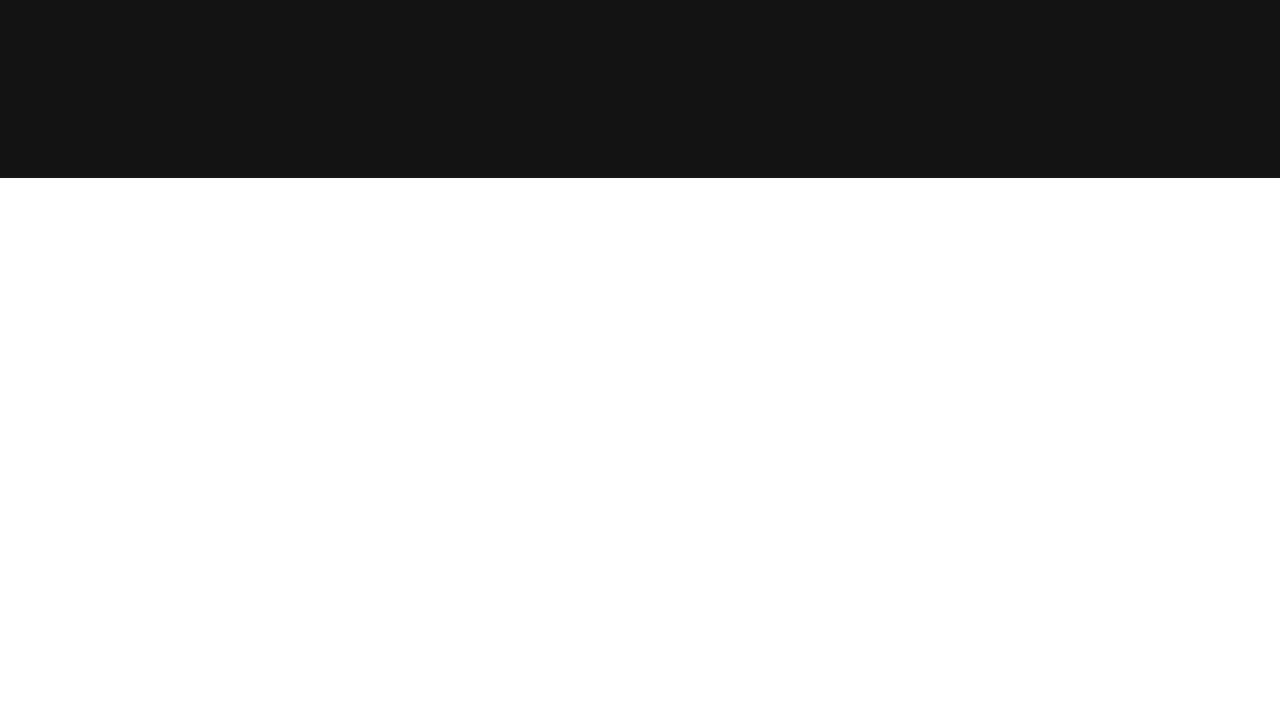
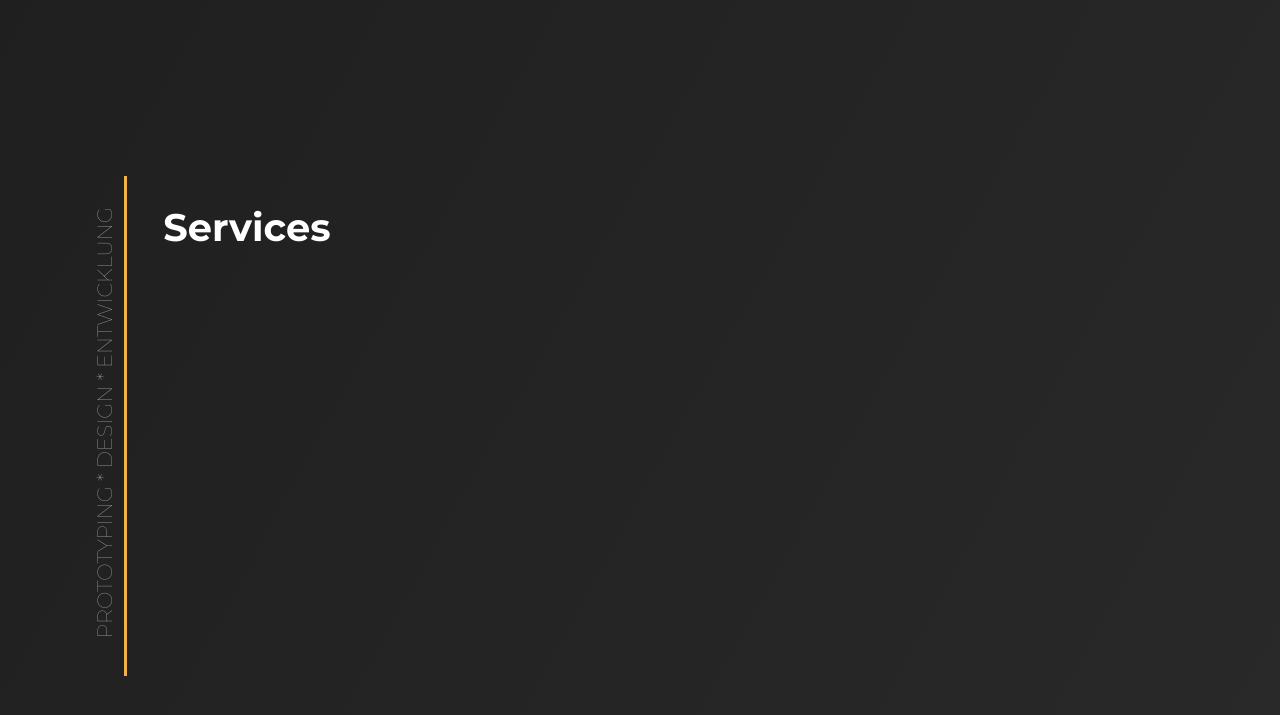
Before and after one commit to CarstenJung/Freelance-Portfolio-2021, a website built with Parcel: page src/index.html in a window 1280 px wide. Shown: the part 739-1454 px from the top of the page. Before the commit the page ends 917 px from the top, so only its background shows below. Built offline with nearby package versions, Linux system fonts and the light colour scheme.

Commit message:
start section2

```diff
--- a/src/index.html
+++ b/src/index.html
@@ -34,15 +34,15 @@
             <div class="officeFlexContainer">
                 <h1>PROJEKTE</h1>
                 <a href="https://kreatifabrik.de" target="_blank">
-                    <img class="menuProjectsSlider" id="menuProjectsItem1"
-                        src="/src/assets/portfolio/kreatiLogo.png" alt="Logo KreatiFabrik"/>
+                    <img class="menuProjectsSlider" id="menuProjectsItem1" src="/src/assets/portfolio/kreatiLogo.png"
+                        alt="Logo KreatiFabrik" />
                 </a>
                 <a href="https://petersen-vs.de" target="_blank">
-                    <img class="menuProjectsSlider" id="menuProjectsItem2"
-                        src="/src/assets/portfolio/petersenLogo.png" alt="Logo Petersen"/></a>
+                    <img class="menuProjectsSlider" id="menuProjectsItem2" src="/src/assets/portfolio/petersenLogo.png"
+                        alt="Logo Petersen" /></a>
                 <a href="https://kurse.goodgrade.de" target="_blank">
-                    <img class="menuProjectsSlider" id="menuProjectsItem3"
-                        src="/src/assets/portfolio/goodgrade.png" alt="Logo Goodgrade"/></a>
+                    <img class="menuProjectsSlider" id="menuProjectsItem3" src="/src/assets/portfolio/goodgrade.png"
+                        alt="Logo Goodgrade" /></a>
             </div>
         </div>
     </div>
@@ -84,7 +84,14 @@
                 </ul>
             </div>
         </div>
-        <div class="section2"></div>
+        <div class="section2">
+            <div class="headline">
+                <h1>Services</h1>
+                <div class="line">
+                    <span>PROTOTYPING * DESIGN * ENTWICKLUNG </span>
+                </div>
+            </div>
+        </div>
         <div class="section3"></div>
         <div class="section4"></div>
         <div class="section5"></div>
--- a/src/scss/main.scss
+++ b/src/scss/main.scss
@@ -18,7 +18,7 @@ body {
         .menuSlideOne {
             width: 50%;
             height: 100%;
-            background: black;
+            background: rgb(17, 17, 17);
 
             img {
                 position: absolute;
@@ -65,7 +65,7 @@ body {
         .menuSlideTwo {
             width: 50%;
             height: 100%;
-            background: #101010;
+            background: #1f1a0e;
             position: relative;
 
             .officeFlexContainer {
@@ -95,7 +95,7 @@ body {
 
     /** NEW END **/
     .wrapper {
-        background-color: rgb(20, 20, 20);
+        background: transparent linear-gradient(119deg, #1D1D1D 0%, #292929 100%) 0% 0% no-repeat padding-box;
 
         /* NAVIGATION */
         nav {
@@ -115,10 +115,13 @@ body {
                     left: 44px;
 
                     span {
+                        font-weight: 400;
+                        font-size: .7em;
                         position: relative;
                         display: block;
-                        left: 110px;
-                        bottom: 8px;
+                        left: 70px;
+                        bottom: 6px;
+                        width: 130px;
                         color: #fff;
                         transform: rotate(180deg);
                     }
@@ -303,5 +306,42 @@ body {
                 }
             }
         }
+
+        .section2 {
+            max-width: 1300px;
+            margin: auto 9em auto 9em;
+
+            .headline {
+                position: relative;
+
+                h1 {
+                    font-size: 3vw;
+                    color: white;
+                    font-weight: bold;
+                    margin-left: .5em;
+                }
+
+                .line {
+                    position: relative;
+                    height: 500px;
+                    width: 3px;
+                    background: #F1B24A;
+                    top: -100px;
+                    right: 20px;
+
+                    span {
+                        position: absolute;
+                        transform: rotate(270deg);
+                        font-size: 1.3em;
+                        width: 500px;
+                        left: -270px;
+                        top: 40%;
+                        color: white;
+                        font-weight: 100;
+                        opacity: .6;
+                    }
+                }
+            }
+        }
     }
 }
```
Also changed, not shown: dist/index.html, dist/logo.6f73c264.svg (added), dist/logoLight.08aaeb1f.svg (added), src/assets/logo/logoLight.svg (added), 2 other files.
